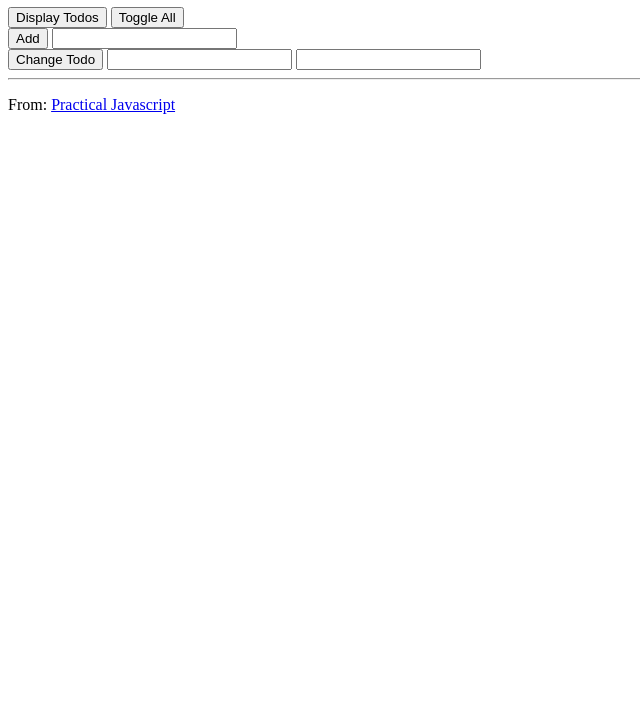
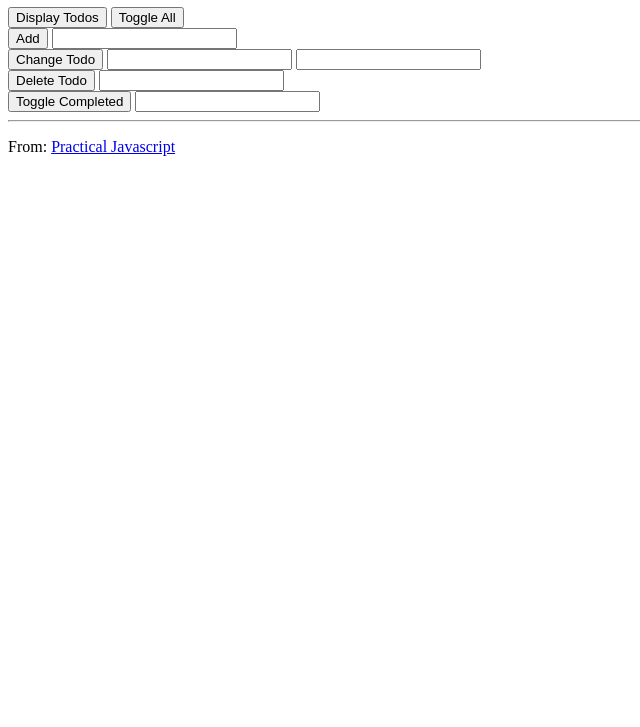
Before and after one commit to Matithyahu/PracticalJavascript-v6, a plain HTML site: page index.html in a window 1280 px wide. Shown: the part 73-800 px from the top of the page, without its empty margins (0-640 px from the left). Drawn offline with Linux system fonts and the light colour scheme.

Commit message:
small updates, making progress

```diff
--- a/index.html
+++ b/index.html
@@ -24,6 +24,16 @@
   <input id="changeTodoTextInput" type="text">
 </div>
 
+<div>
+  <button onclick="handler.deleteTodo()">Delete Todo</button>
+  <input id="deleteTodoPositionInput" type="number">
+</div>
+
+<div>
+  <button onclick="handler.toggleCompleted()">Toggle Completed</button>
+  <input id="toggleCompletedPositionInput" type="number">
+</div>
+
 <hr />
 <p>
   From: <a href="http://watchandcode.com">Practical Javascript</a>
--- a/script.js
+++ b/script.js
@@ -95,6 +95,17 @@ var handler = {
     var changeTodoTextInput = document.getElementById('changeTodoTextInput');
     todoList.changeTodo(changeTodoNumberInput.valueAsNumber, changeTodoTextInput.value);
     changeTodoNumberInput.value = '';
-    changeTodoTextInput = '';
+    changeTodoTextInput.value = '';
+  },
+  deleteTodo: function() {
+    var deleteTodoPositionInput = document.getElementById('deleteTodoPositionInput');
+    todoList.deleteTodo(deleteTodoPositionInput.valueAsNumber);
+    deleteTodoPositionInput.value = '';
+  },
+  toggleCompleted: function() {
+    var toggleCompletedPositionInput = document.getElementById('toggleCompletedPositionInput');
+    todoList.toggleCompleted(toggleCompletedPositionInput.valueAsNumber);
+    toggleCompletedPositionInput.value = '';
   }
+
 }
```
